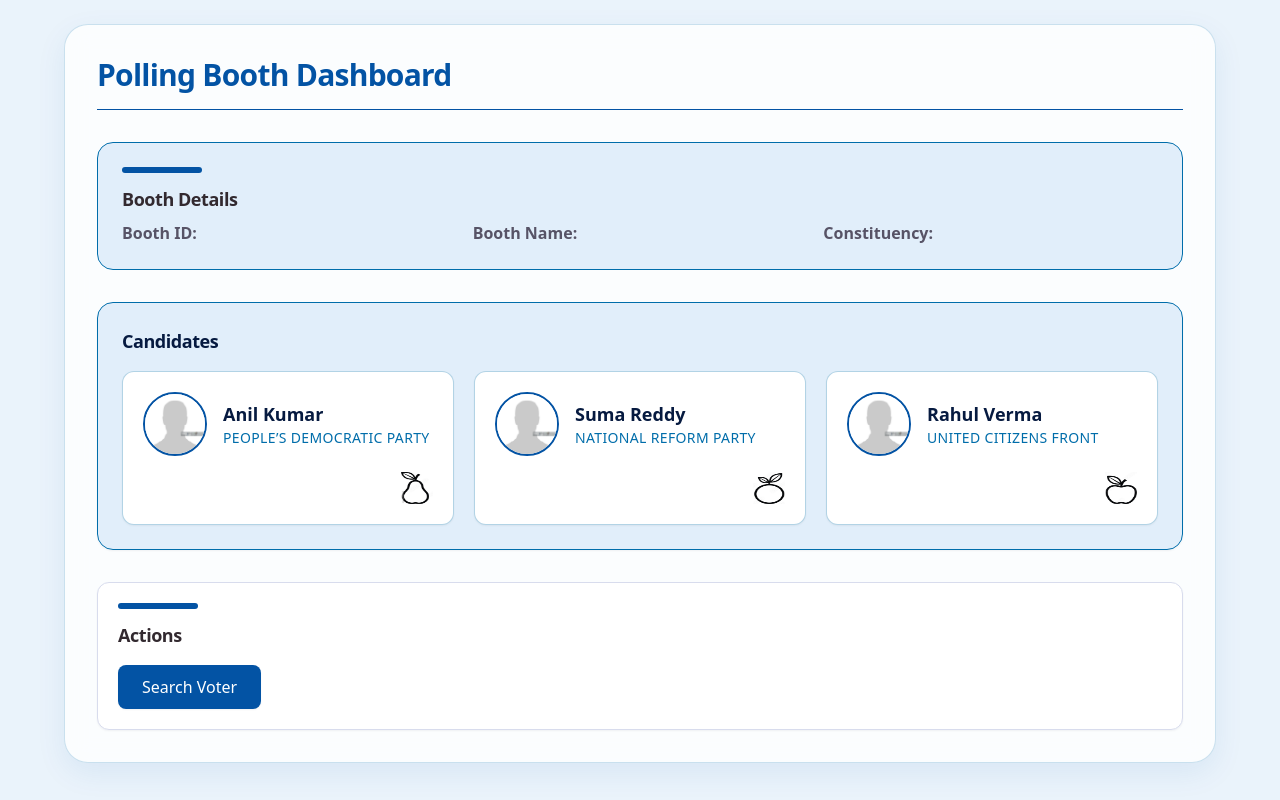
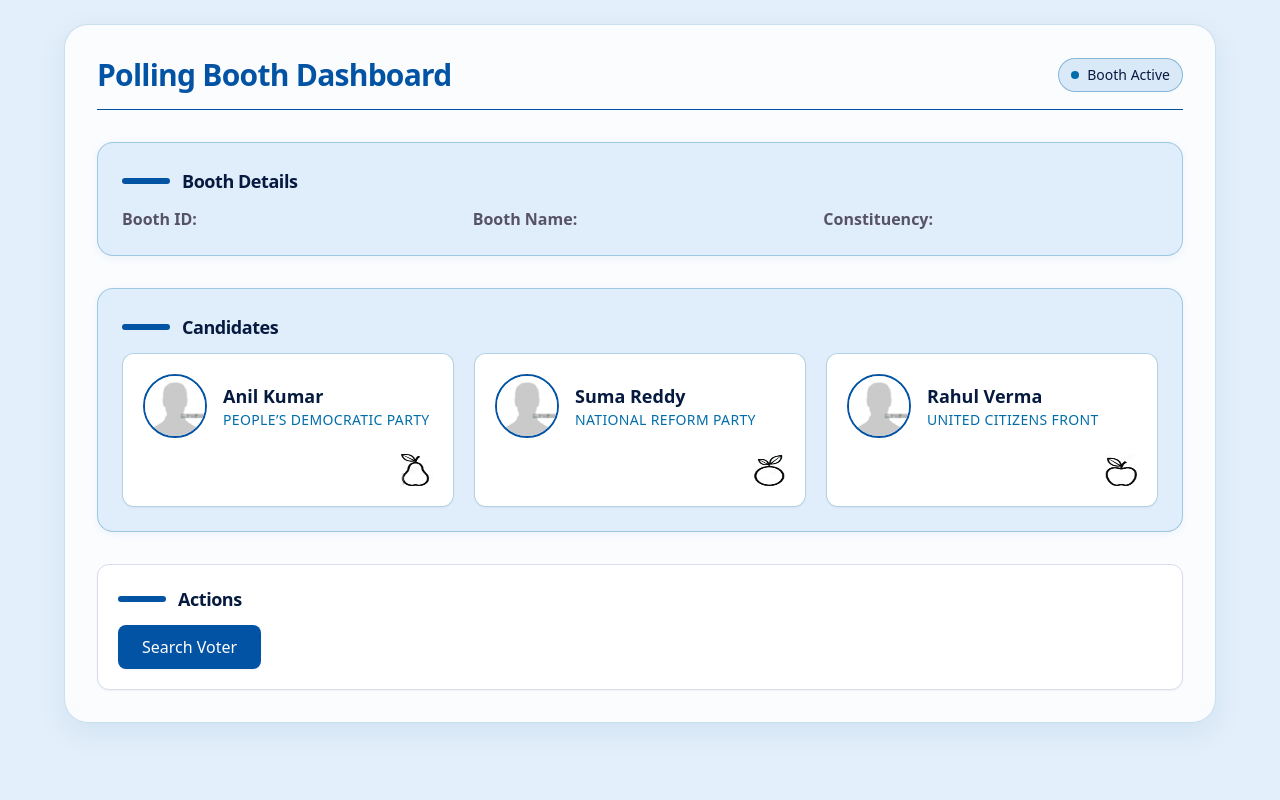
Before and after one commit to meghabchandran/2023-2027_BATCH_CSD334_04_VOTER_VERIFICATION_SYSTEM, a React (Vite) app in the folder my-react-app/: page /dashboard in a window 1280 px wide. Built offline with nearby package versions, Linux system fonts and the light colour scheme.

Commit message:
Update Dashboard.jsx

```diff
--- a/my-react-app/src/pages/Dashboard.jsx
+++ b/my-react-app/src/pages/Dashboard.jsx
@@ -8,20 +8,25 @@ function Dashboard() {
   const navigate = useNavigate();
 
   return (
-    <div className="min-h-screen bg-[#B9D6F2]/30 px-4 py-6 sm:px-6">
+    <div className="min-h-screen relative overflow-hidden bg-[#B9D6F2]/40 px-4 py-6 sm:px-6">
       <div className="max-w-6xl mx-auto bg-white/80 backdrop-blur-md rounded-3xl p-8 space-y-8 border border-[#006DAA]/20 shadow-[0_10px_30px_rgba(3,83,164,0.08)]">
         <div className="flex items-center justify-between pb-4 border-b border-[#0353A4]">
           <h1 className="text-3xl font-bold text-[#0353A4] tracking-tight">
             Polling Booth Dashboard
           </h1>
+          <div className="hidden sm:flex items-center gap-2 px-3 py-1.5 bg-[#B9D6F2]/50 border border-[#006DAA]/40 rounded-full">
+            <span className="w-2 h-2 rounded-full bg-[#006DAA]"></span>
+            <p className="text-sm font-medium text-[#061A40]">Booth Active</p>
+          </div>
         </div>
         {/* Booth Details Section */}
-        <section className="bg-[#B9D6F2]/40 border border-[#006DAA] rounded-2xl p-6">
-          <div className="h-1.5 w-20 bg-[#0353A4] rounded-full mb-3"></div>
-
-          <h2 className="text-lg font-semibold tracking-tight text-[#32292f]">
+        <section className="bg-[#B9D6F2]/40 border border-[#006DAA]/30 rounded-2xl p-6 shadow-[0_2px_10px_rgba(3,83,164,0.06)]">
+          <div className="flex items-center gap-3 mb-3">
+            <div className="h-1.5 w-12 bg-[#0353A4] rounded-full"></div>
+            <h2 className="text-lg font-semibold tracking-tight text-[#061A40]">
               Booth Details
             </h2>
+          </div>
 
           <div className="grid grid-cols-1 sm:grid-cols-3 gap-4 mt-2">
             <p>
@@ -38,10 +43,13 @@ function Dashboard() {
           </div>
         </section>
         {/* Candidates Section */}
-        <section className="bg-[#B9D6F2]/40 border border-[#006DAA] rounded-2xl p-6 shadow-sm mt-6">
-          <h2 className="text-lg font-semibold tracking-tight text-[#061A40] mb-4">
+        <section className="bg-[#B9D6F2]/40 border border-[#006DAA]/30 rounded-2xl p-6 shadow-[0_2px_10px_rgba(3,83,164,0.06)]">
+          <div className="flex items-center gap-3 mb-3">
+            <div className="h-1.5 w-12 bg-[#0353A4] rounded-full"></div>
+            <h2 className="text-lg font-semibold tracking-tight text-[#061A40]">
               Candidates
             </h2>
+          </div>
 
           <div className="grid grid-cols-1 sm:grid-cols-3 gap-5">
             {mockCandidates.map((candidate) => (
@@ -86,11 +94,12 @@ function Dashboard() {
         </section>
         {/* Actions Section */}
         <section className="rounded-xl p-5 border border-[#d8dced] bg-white shadow-sm">
-          <div className="h-1.5 w-20 bg-[#0353A4] rounded-full mb-3"></div>
-
-          <h2 className="text-lg font-semibold tracking-tight text-[#32292f] mb-4">
+          <div className="flex items-center gap-3 mb-3">
+            <div className="h-1.5 w-12 bg-[#0353A4] rounded-full"></div>
+            <h2 className="text-lg font-semibold tracking-tight text-[#061A40]">
               Actions
             </h2>
+          </div>
 
           <div className="flex flex-col sm:flex-row gap-4">
             <button
```
Lines whose indentation alone changed are shown as unchanged.
